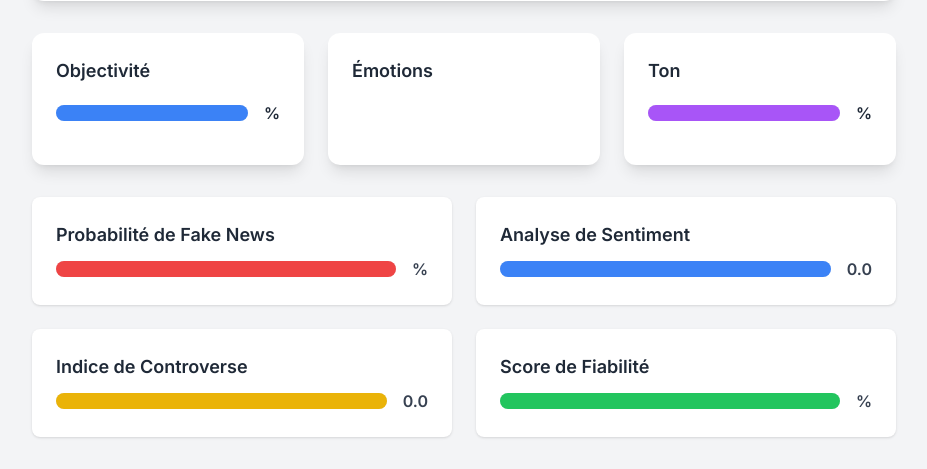
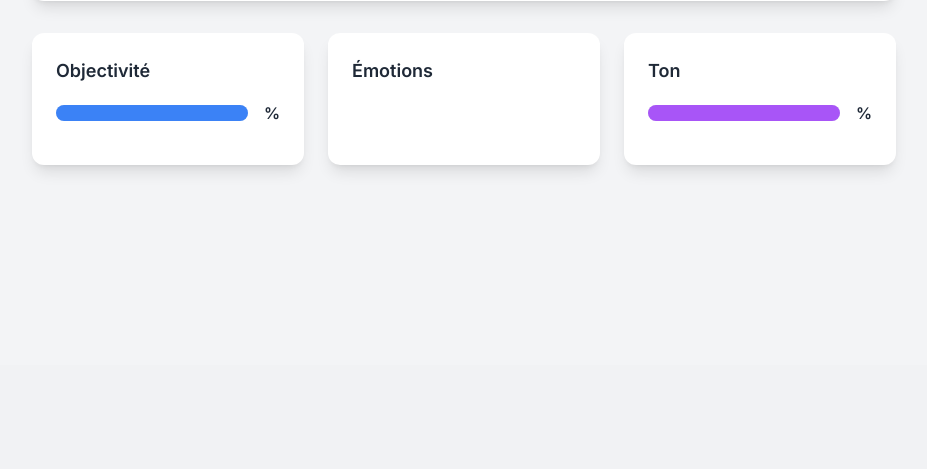
Before and after one commit to arobert004/TripleA_Bluesky, a Flask app: template FakeNews_App/templates/analysis.html in a window 1280 px wide. Shown: the part 435-904 px from the top of the page, without its empty margins (176-1103 px from the left). After the commit the page ends 606 px from the top, so only its background shows below. Run offline with Flask 3, Linux system fonts and the light colour scheme; the template is opened without the code that fills it, so the values that code supplies are empty; some libraries are stand-ins or nearby versions.

Commit message:
Correction des implémentations honteuses faites précédemment - tjrs probleme de frontend

```diff
--- a/FakeNews_App/app.py
+++ b/FakeNews_App/app.py
@@ -93,7 +93,7 @@
         ###### ANALYSE MODELS ######
 
         # Emotion model
-        emotion_model = pipeline(task="text-classification", model="SamLowe/roberta-base-go_emotions")
+        emotion_model = pipeline(task="text-classification", model="SamLowe/roberta-base-go_emotions", top_k=None)
         # Fact or Opinion model
         fact_or_opi = pipeline("text-classification", model="lighteternal/fact-or-opinion-xlmr-el")
         # Positive or Negative model
@@ -101,12 +101,15 @@
 
         # Obtenir les résultats des modèles
         try:
+
             # Récupérer les 3 émotions les plus probables
-            emotion_results = emotion_model(post['record']['text'])[0]
+            emotion_results = emotion_model(post['record']['text'])[0][:3]
+
             emotion_results = [{
                 'label': r['label'],
                 'score': round(r['score'] * 100)
-            } for r in emotion_results[:3]]
+            } for r in emotion_results]
+
 
             # Analyse fact/subjectif
             fact_opinion_result = fact_or_opi(post['record']['text'])[0]
@@ -119,7 +122,7 @@
             sentiment_label = sentiment_result['label'].capitalize()
 
         except Exception as e:
-            print(f"Erreur lors de l'analyse des modèles : {str(e)}")
+            # print(f"sentim - Erreur lors de l'analyse des modèles : {str(e)}")
             # Valeurs par défaut en cas d'erreur
             emotion_results = []
             fact_opinion_score = 50
@@ -127,13 +130,6 @@
             sentiment_score = 50
             sentiment_label = "Non disponible"
 
-        fact_opinion_result = result_fact_or_opi[0]
-        fact_opinion_score = round(fact_opinion_result['score'] * 100)
-        fact_opinion_label = "Objectif" if fact_opinion_result['label'] == 'LABEL_1' else "Subjectif"
-
-        sentiment_result = result_pos_or_neg[0]
-        sentiment_score = round(sentiment_result['score'] * 100)
-        sentiment_label = sentiment_result['label'].capitalize()
 
         return {
             'author': {
--- a/FakeNews_App/templates/analysis.html
+++ b/FakeNews_App/templates/analysis.html
@@ -179,55 +179,6 @@
                     </div>
                 </div>
             </div>
-
-            <!-- Métriques -->
-            <div class="grid grid-cols-1 md:grid-cols-2 gap-6 mb-8">
-                <!-- Probabilité Fake News -->
-                <div class="bg-white dark:bg-gray-800 rounded-lg shadow p-6">
-                    <h3 class="text-lg font-semibold mb-2 text-gray-800 dark:text-white">Probabilité de Fake News</h3>
-                    <div class="flex items-center">
-                        <div class="flex-1 bg-gray-200 rounded-full h-4 dark:bg-gray-700">
-                            <div class="bg-red-500 h-4 rounded-full" style="width: {{ post.metrics.fake_news_probability }}%"></div>
-                        </div>
-                        <span class="ml-4 font-semibold text-gray-700 dark:text-gray-300">{{ post.metrics.fake_news_probability }}%</span>
-                    </div>
-                </div>
-
-                <!-- Score de Sentiment -->
-                <div class="bg-white dark:bg-gray-800 rounded-lg shadow p-6">
-                    <h3 class="text-lg font-semibold mb-2 text-gray-800 dark:text-white">Analyse de Sentiment</h3>
-                    <div class="flex items-center">
-                        {% set sentiment_percentage = ((post.metrics.sentiment_score + 1) / 2) * 100 %}
-                        <div class="flex-1 bg-gray-200 rounded-full h-4 dark:bg-gray-700">
-                            <div class="bg-blue-500 h-4 rounded-full" style="width: {{ sentiment_percentage }}%"></div>
-                        </div>
-                        <span class="ml-4 font-semibold text-gray-700 dark:text-gray-300">{{ "%.1f"|format(post.metrics.sentiment_score) }}</span>
-                    </div>
-                </div>
-
-                <!-- Indice de Controverse -->
-                <div class="bg-white dark:bg-gray-800 rounded-lg shadow p-6">
-                    <h3 class="text-lg font-semibold mb-2 text-gray-800 dark:text-white">Indice de Controverse</h3>
-                    <div class="flex items-center">
-                        {% set controversy_percentage = post.metrics.controversy_index * 100 %}
-                        <div class="flex-1 bg-gray-200 rounded-full h-4 dark:bg-gray-700">
-                            <div class="bg-yellow-500 h-4 rounded-full" style="width: {{ controversy_percentage }}%"></div>
-                        </div>
-                        <span class="ml-4 font-semibold text-gray-700 dark:text-gray-300">{{ "%.1f"|format(post.metrics.controversy_index) }}</span>
-                    </div>
-                </div>
-
-                <!-- Score de Fiabilité -->
-                <div class="bg-white dark:bg-gray-800 rounded-lg shadow p-6">
-                    <h3 class="text-lg font-semibold mb-2 text-gray-800 dark:text-white">Score de Fiabilité</h3>
-                    <div class="flex items-center">
-                        <div class="flex-1 bg-gray-200 rounded-full h-4 dark:bg-gray-700">
-                            <div class="bg-green-500 h-4 rounded-full" style="width: {{ post.metrics.reliability_score }}%"></div>
-                        </div>
-                        <span class="ml-4 font-semibold text-gray-700 dark:text-gray-300">{{ post.metrics.reliability_score }}%</span>
-                    </div>
-                </div>
-            </div>
         </main>
     </div>
 
```
